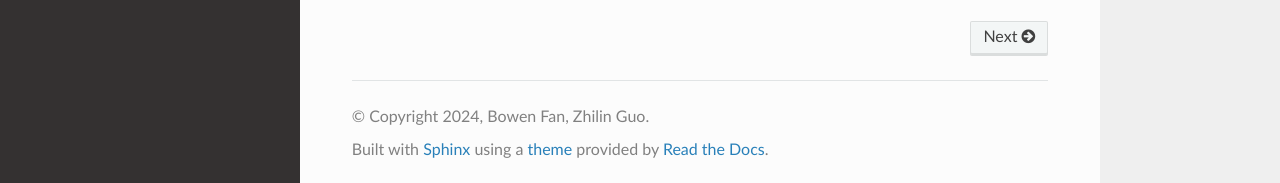
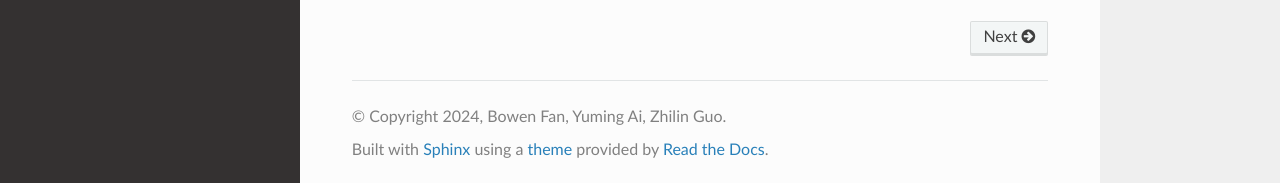
Before and after one commit to lelelelelelelelelelelelele/OpenGU, a Sphinx documentation site: the page built from docs/index.rst, in a window 1280 px wide and 900 px high, scrolled down 1193 px. Shown: the part 714-897 px from the top of the window. Built offline with Sphinx 7.4.7 and the Read the Docs theme 3.1.0, drawn with Linux system fonts in a browser that asks for light colours.

Commit message:
Update conf.py

```diff
--- a/docs/conf.py
+++ b/docs/conf.py
@@ -12,9 +12,9 @@
 # https://www.sphinx-doc.org/en/master/usage/configuration.html#project-information
 
 project = 'OpenGU'
-copyright = '2024, Bowen Fan, Zhilin Guo'
-author = 'Bowen Fan, Zhilin Guo'
-release = '0.1'
+copyright = '2024, Bowen Fan, Yuming Ai, Zhilin Guo'
+author = 'Bowen Fan, Yuming Ai, Zhilin Guo'
+release = '1.0'
 
 # -- General configuration ---------------------------------------------------
 # https://www.sphinx-doc.org/en/master/usage/configuration.html#general-configuration
```
